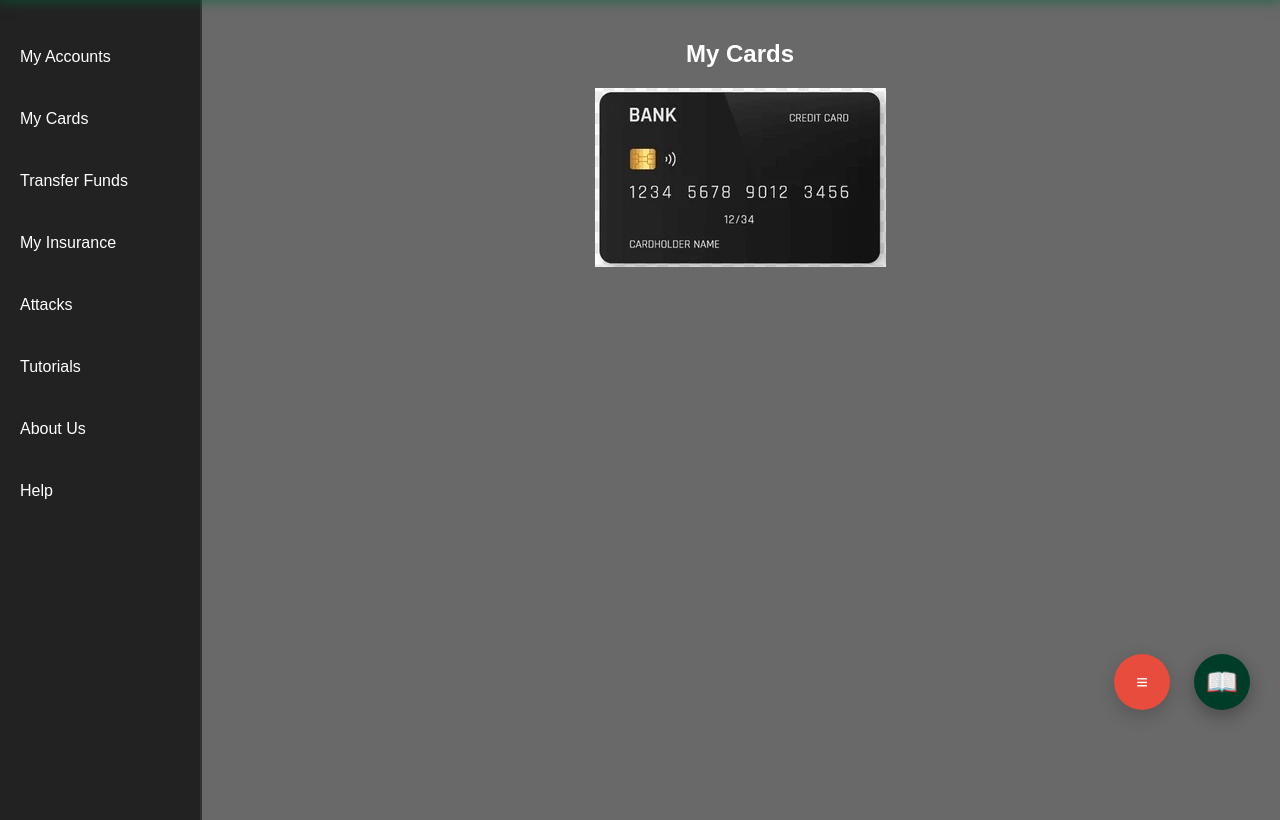
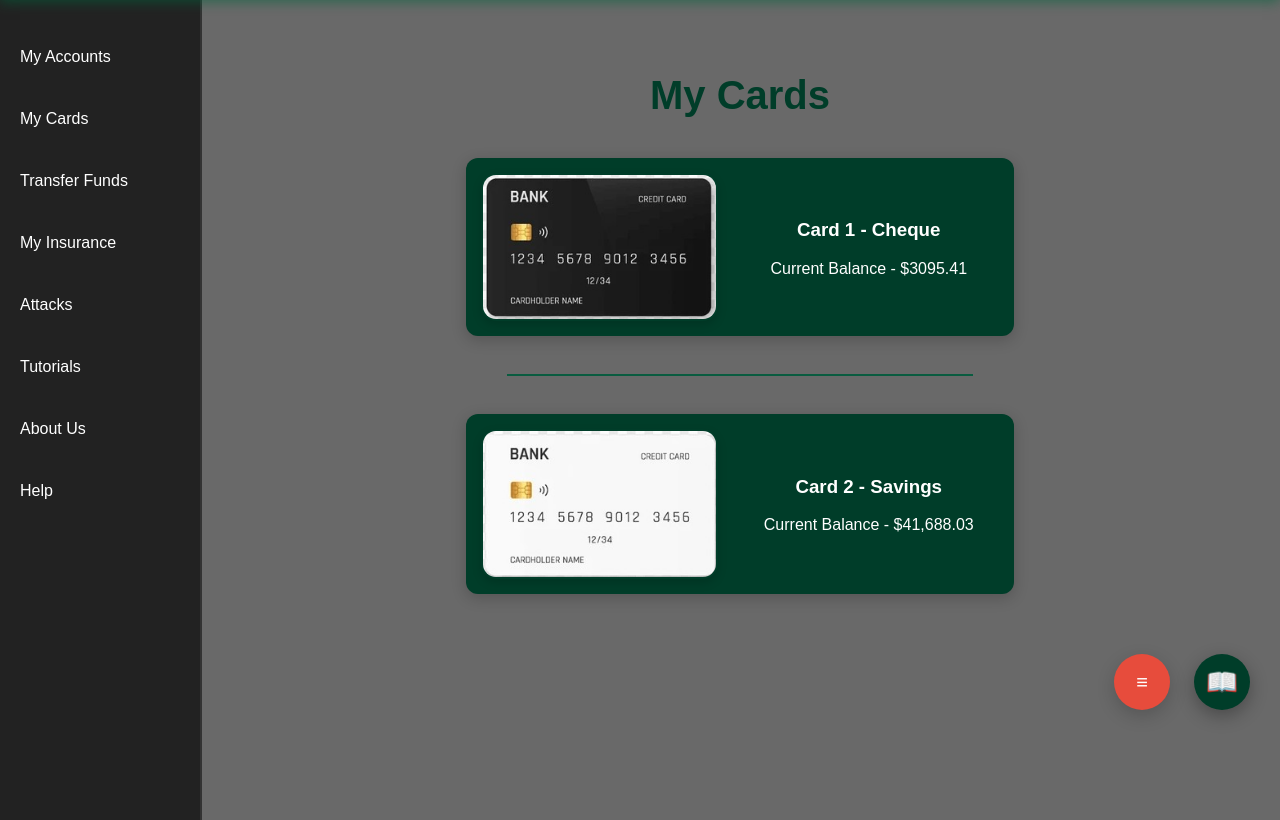
Before and after one commit to NZShroomy/Vulnerable-Web-app, a Flask app: page /my_cards in a window 1280 px wide. Shown: the part 70-890 px from the top of the page. Run offline with Flask 3, Linux system fonts and the light colour scheme.

Commit message:
Homepage & My Cards Content
Updated a lot of html and css for homepage, and my cards

```diff
--- a/static/global.css
+++ b/static/global.css
@@ -287,45 +287,177 @@ main {
     background: #0a7d55;
 }
 
-.card.account-summary {
-    display: 500px;
+/* Container for homepage sections */
+.home-container {
+    max-width: 1100px;
+    margin: 0 auto;
+    padding: 20px;
+}
+
+/* ------------- GRID LAYOUT ------------- */
+.card-grid {
+    display: grid;
+    grid-template-columns: repeat(2, 1fr); /* 2 cards per row */
+    gap: 60px;
+    margin-top: 20px;
+}
+
+/* ------------- CARD BASE STYLE ------------- */
+.card {
+    background: #003d29; /* dark pounamu green */
+    border-radius: 12px;
+    padding: 20px;
+    box-shadow: 0 4px 15px rgba(0,0,0,0.2);
+    display: flex;
     flex-direction: column;
     align-items: center;
-    background: rgba(255,255,255,0.03);
-    padding: 12px;
-    border-radius: 8px;
-    background-color: #333;
-    box-shadow: 0 1px 4px rgba(0,0,0,0.3);
-    margin-bottom: 10px;
+    overflow: hidden;
+    width: 100%;              /* override old max-width: 600px */
 }
 
-.card.recent-transactions {
-    display: 500px;
-    flex-direction: column;
-    align-items: center;
-    background: rgba(255,255,255,0.03);
-    padding: 12px;
-    border-radius: 8px;
-    background-color: #333;
-    box-shadow: 0 1px 4px rgba(0,0,0,0.3);
+/* Card text */
+.card h3 {
+    margin-top: 0;
+    color: #94f5c7;  /* light mint highlight */
+    text-align: center;
 }
 
-.home-image {
-    max-width: 500px;
-    /* Use modern aspect-ratio where available */
-    aspect-ratio: 1 / 1;
-    background-size: cover;
-    background-position: center;
-    border-radius: 6px;
-    border: 2px solid rgba(0,61,41,0.25);
+.card p {
+    margin-bottom: 0;
+    text-align: center;
+    color: #e9fff6;
 }
 
-/* Fallback for browsers without aspect-ratio: force square via padding */
-.home-image::before {
-    content: "";
+/* ------------- IMAGE STYLE ------------- */
+.home-image {
+    width: 100%;
+    aspect-ratio: 16 / 9;
+    object-fit: cover;
+    border-radius: 8px;
+    margin-bottom: 15px;
+    border: 2px solid rgba(255,255,255,0.1);
+    box-shadow: 0 4px 10px rgba(0,0,0,0.15);
+}
+
+/* ------------- RECENT TRANSACTIONS LIST ------------- */
+.recent-transactions ul {
+    list-style: none;
+    padding: 0;
+    margin: 0;
+}
+
+.recent-transactions li {
+    padding: 8px 0;
+    border-bottom: 1px solid rgba(255,255,255,0.25);
+    color: #e9fff6;
+}
+
+.recent-transactions li:last-child {
+    border-bottom: none;
+}
+
+/* ------------- CARD LINKS / HOVER ------------- */
+.card-link {
+    text-decoration: none;
+    color: inherit;
     display: block;
-    padding-top: 100%;
 }
-.home-image > img {
-    display: none; /* we prefer background-image approach; show if needed by replacing styles */
+
+/* Hover for ALL cards (linked or not) */
+.home-container .card:hover {
+    transform: translateY(-6px) scale(1.02);
+    box-shadow: 0 10px 25px rgba(0,0,0,0.22);
+    background-color: #004632; /* subtle highlight */
+    transition: all 0.3s ease;
 }
+
+.home-container .card-link:hover {
+    cursor: pointer;
+}
+
+/* ------------- COMING SOON CARD ------------- */
+.coming-soon {
+    opacity: 0.65;
+    pointer-events: none; /* disabled */
+}
+
+/* ------------- RESPONSIVE ------------- */
+@media (max-width: 768px) {
+    .card-grid {
+        grid-template-columns: 1fr; /* stack cards */
+    }
+}
+
+/* Container */
+.mycards-container {
+    max-width: 1100px;
+    margin: 0 auto;
+    padding: 20px;
+}
+
+.mycards-title {
+    font-size: 2.5rem;
+    text-align: center;
+    margin-bottom: 40px;
+    color: #003d29;
+}
+
+.mycards-grid {
+    display: flex;
+    flex-direction: column;
+    gap: 30px;
+}
+
+/* Side-by-side card layout */.info-card {
+    display: flex;
+    align-items: center;
+    gap: 20px;
+    background: #003d29;
+    border-radius: 12px;
+    padding: 15px;
+    box-shadow: 0 4px 15px rgba(0,0,0,0.2);
+    overflow: hidden;
+}
+
+.info-image {
+    width: 45%;
+    max-height: 300px;
+    object-fit: cover;
+    border-radius: 15px;
+    border: 2px solid rgba(0,61,41,0.25);
+    box-shadow: 0 4px 10px rgba(0,0,0,0.15);
+}
+
+.info-text {
+    width: 55%;
+    color: white;
+}
+
+.card-text h3 {
+    margin-top: 0;
+    color: white;
+}
+
+.card-text p {
+    margin-bottom: 0;
+}
+
+/* Divider between cards */
+.card-divider {
+    width: 85%;
+    border: none;
+    height: 2px;
+    background-color: #0a5c40;
+}
+
+@media (max-width: 768px) {
+    .info-card {
+        flex-direction: column;
+        align-items: center;
+        text-align: center;
+    }
+
+    .info-image, .info-text {
+        width: 100%;
+    }
+}
--- a/templates/Mycards.html
+++ b/templates/Mycards.html
@@ -4,13 +4,35 @@
 {% block title %}My Cards{% endblock %}
 <!-- main content change this per page-->
 {% block content %}
-<section class = mycards-container><h1 class="mycards-title">My Cards </h1>
+<div class="mycards-container">
+
+    <h2 class="mycards-title">My Cards</h2>
 
     <div class="mycards-grid">
-           <img src="{{ url_for('static', filename='images/cardblack.jpg') }}"
-     class="card-image">
+
+        <div class="info-card">
+            <img src="{{ url_for('static', filename='images/cardblack.jpg') }}"
+                 alt="Card Black" class="info-image">
+
+            <div class="info-text">
+                <h3>Card 1 - Cheque</h3>
+                <p>Current Balance - $3095.41</p>
+            </div>
+        </div>
+
+        <hr class="card-divider">
+
+        <div class="info-card">
+            <img src="{{ url_for('static', filename='images/cardwhite.jpg') }}"
+                 alt="Card White" class="info-image">
+
+            <div class="info-text">
+                <h3>Card 2 - Savings</h3>
+                <p>Current Balance - $41,688.03</p>
+            </div>
+        </div>
+
     </div>
-</section>
 
-
+</div>
 {% endblock %}
```
Also changed, not shown: templates/Homepage.html (+46 -20 lines), static/Images/16-9news.jpg (added), static/Images/Logo.png (added), static/Images/cardwhite.jpg (added), static/Images/cjnews.png (added), static/Images/vault16-9.png (added), static/Images/vdop16-9.jpg (added).
